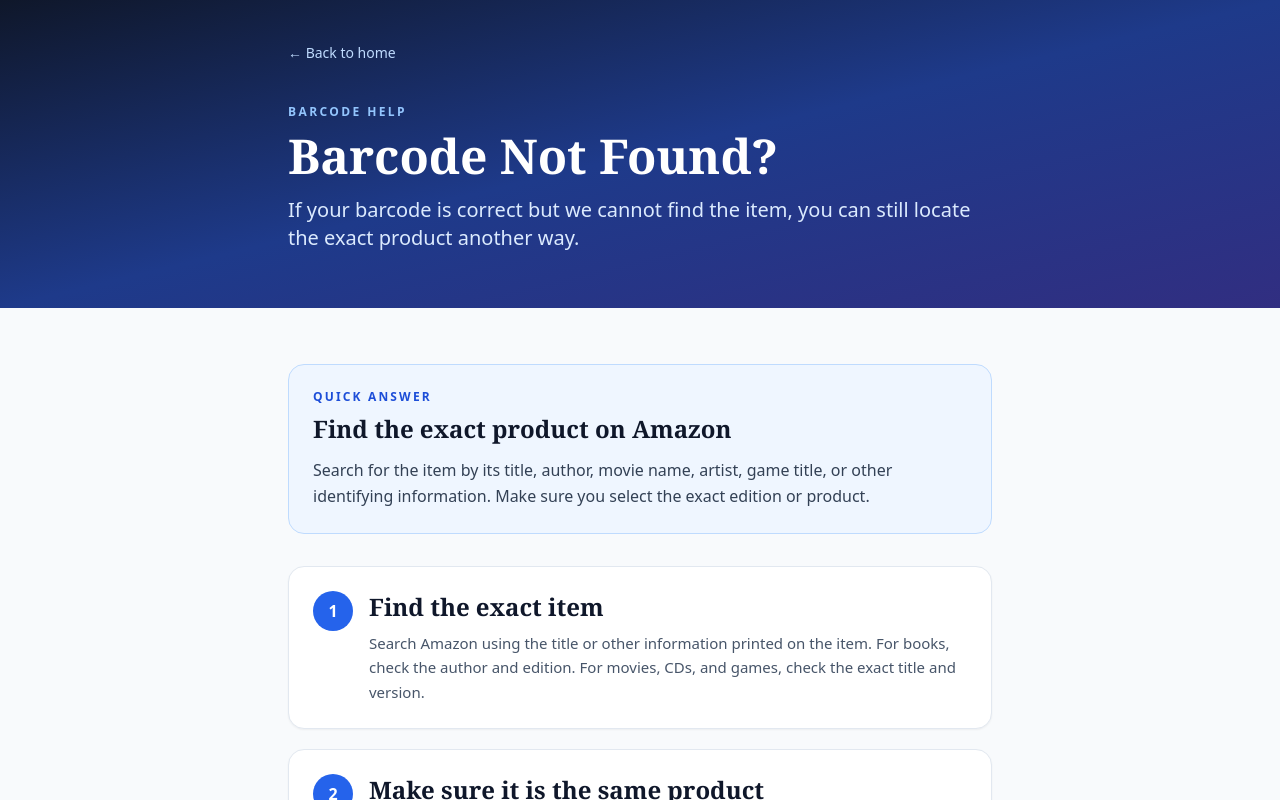
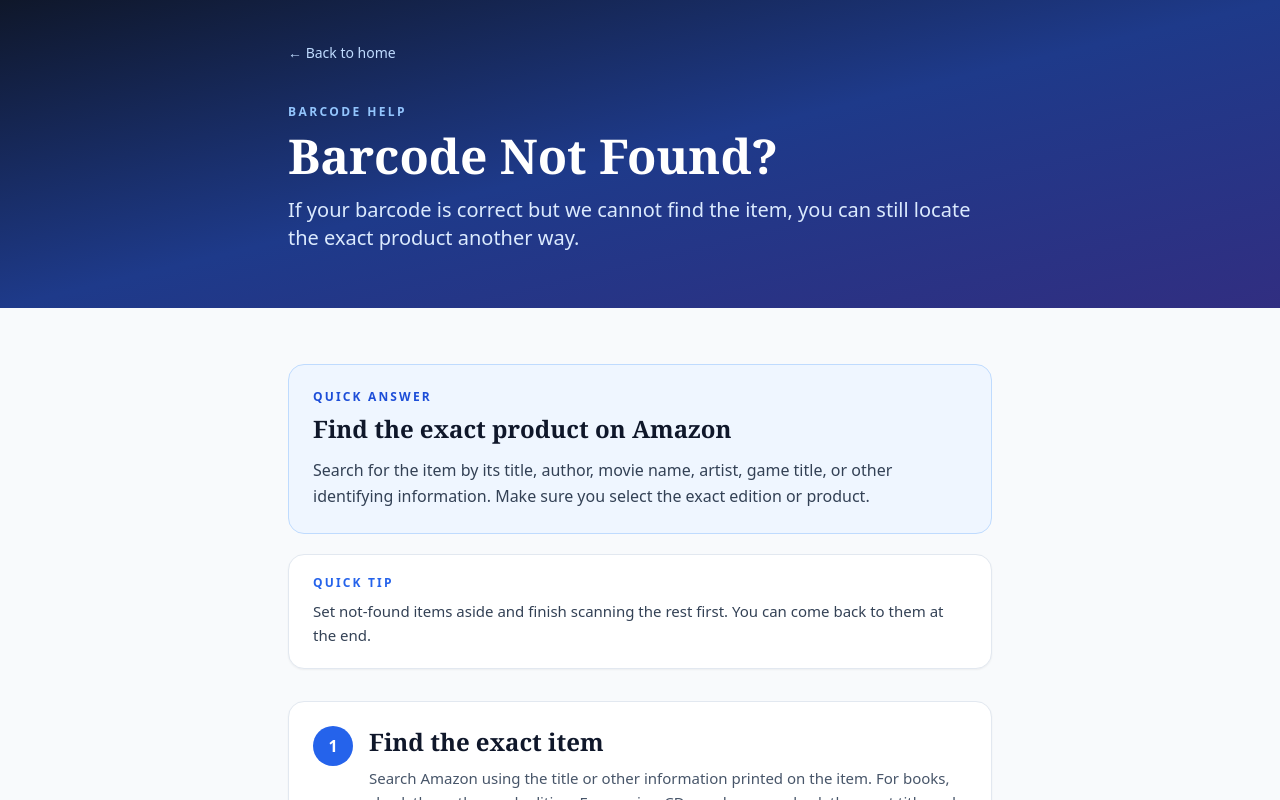
Before and after one commit to teskapnj/new-book-marketplace, a Next.js app: page /guides/barcode-not-found in a window 1280 px wide. Shown: the top 800 px of the page. Built offline with nearby package versions, Linux system fonts and the light colour scheme; no server answers.

Commit message:
Add quick tip to barcode not found guide

```diff
--- a/app/guides/barcode-not-found/page.tsx
+++ b/app/guides/barcode-not-found/page.tsx
@@ -142,6 +142,18 @@ export default function BarcodeNotFoundGuide() {
               Search for the item by its title, author, movie name, artist,
               game title, or other identifying information. Make sure you
               select the exact edition or product.
+            </p>
+          </section>
+
+          {/* QUICK TIP */}
+          <section className="mt-5 rounded-2xl border border-slate-200 bg-white px-6 py-5 shadow-sm">
+            <p className="text-xs font-semibold uppercase tracking-[0.18em] text-blue-600">
+              Quick tip
+            </p>
+
+            <p className="mt-2 text-[15px] leading-relaxed text-slate-700">
+              Set not-found items aside and finish scanning the rest first.
+              You can come back to them at the end.
             </p>
           </section>
 
```
